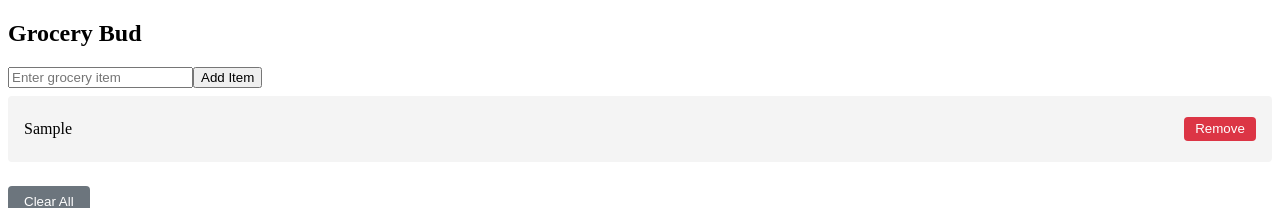
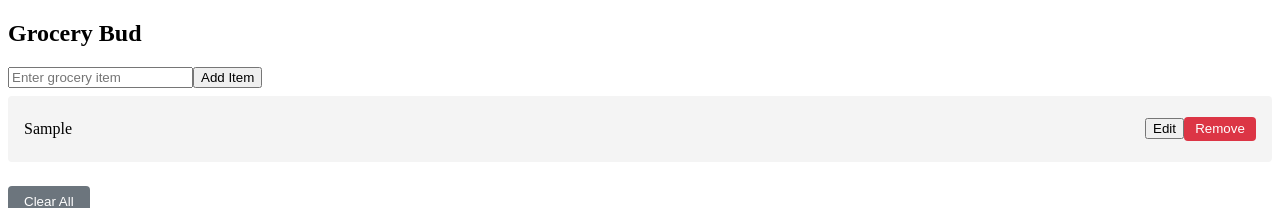
Before and after one commit to Kishan06319/Grocery-bud-React, a React (Vite) app: page / in a window 1280 px wide. Both pictures are taken after typing "Sample" into the empty fields and a click on the button "Add Item". Shown: the top 208 px of the page. Built offline with nearby package versions, Linux system fonts and the light colour scheme.

Commit message:
feat: add edit and remove buttons

```diff
--- a/src/components/GroceryItem.jsx
+++ b/src/components/GroceryItem.jsx
@@ -1,11 +1,16 @@
 // src/components/GroceryItem.jsx
-function GroceryItem({ item, onRemove }) {
+function GroceryItem({ item, onRemove, onEdit }) {
   return (
     <div className="grocery-item">
       <p>{item}</p>
-      <button className="remove-btn" onClick={onRemove}>
-        Remove
-      </button>
+      <div className="actions">
+        <button className="edit-btn" onClick={onEdit}>
+          Edit
+        </button>
+        <button className="remove-btn" onClick={onRemove}>
+          Remove
+        </button>
+      </div>
     </div>
   );
 }
```
